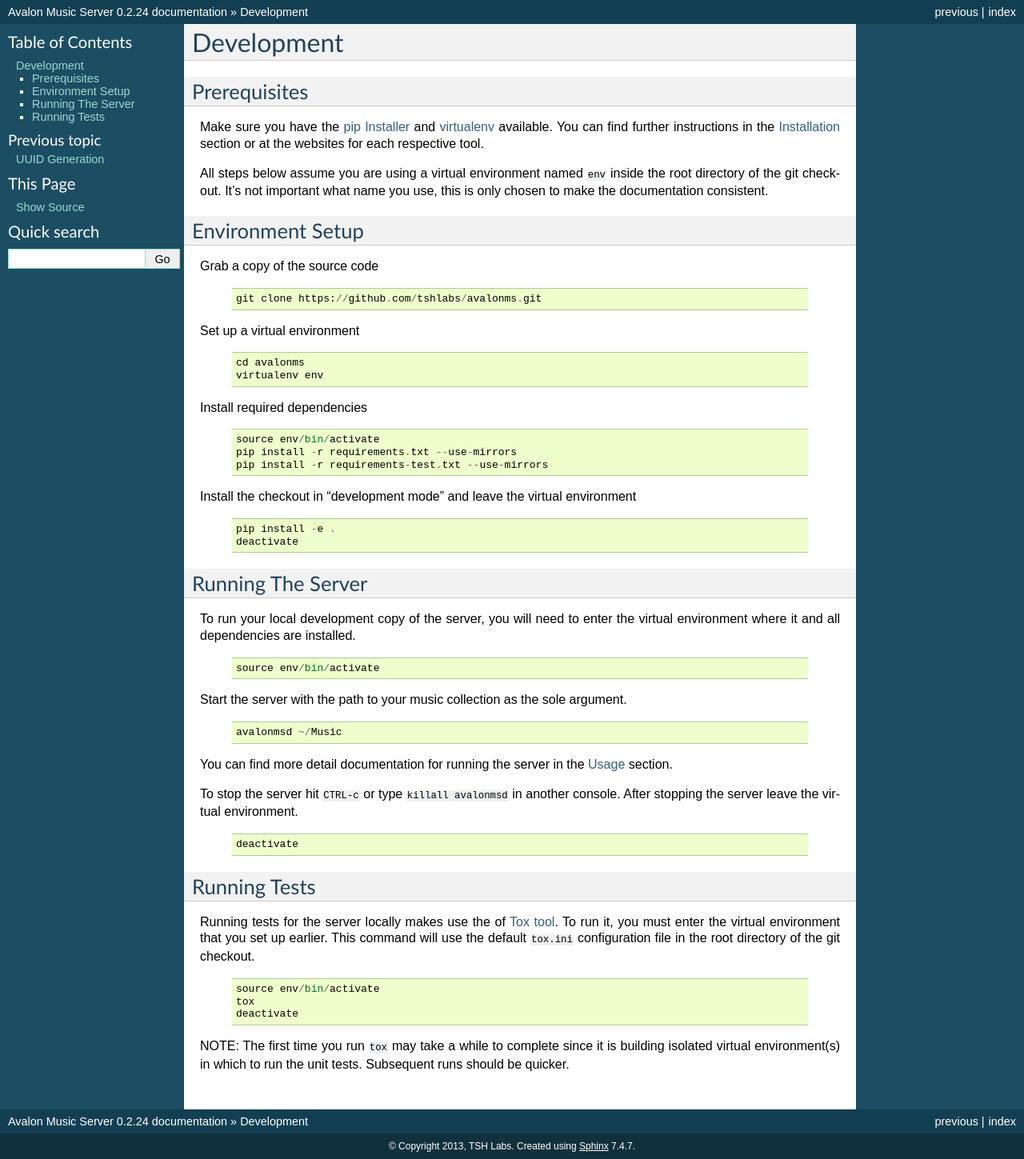
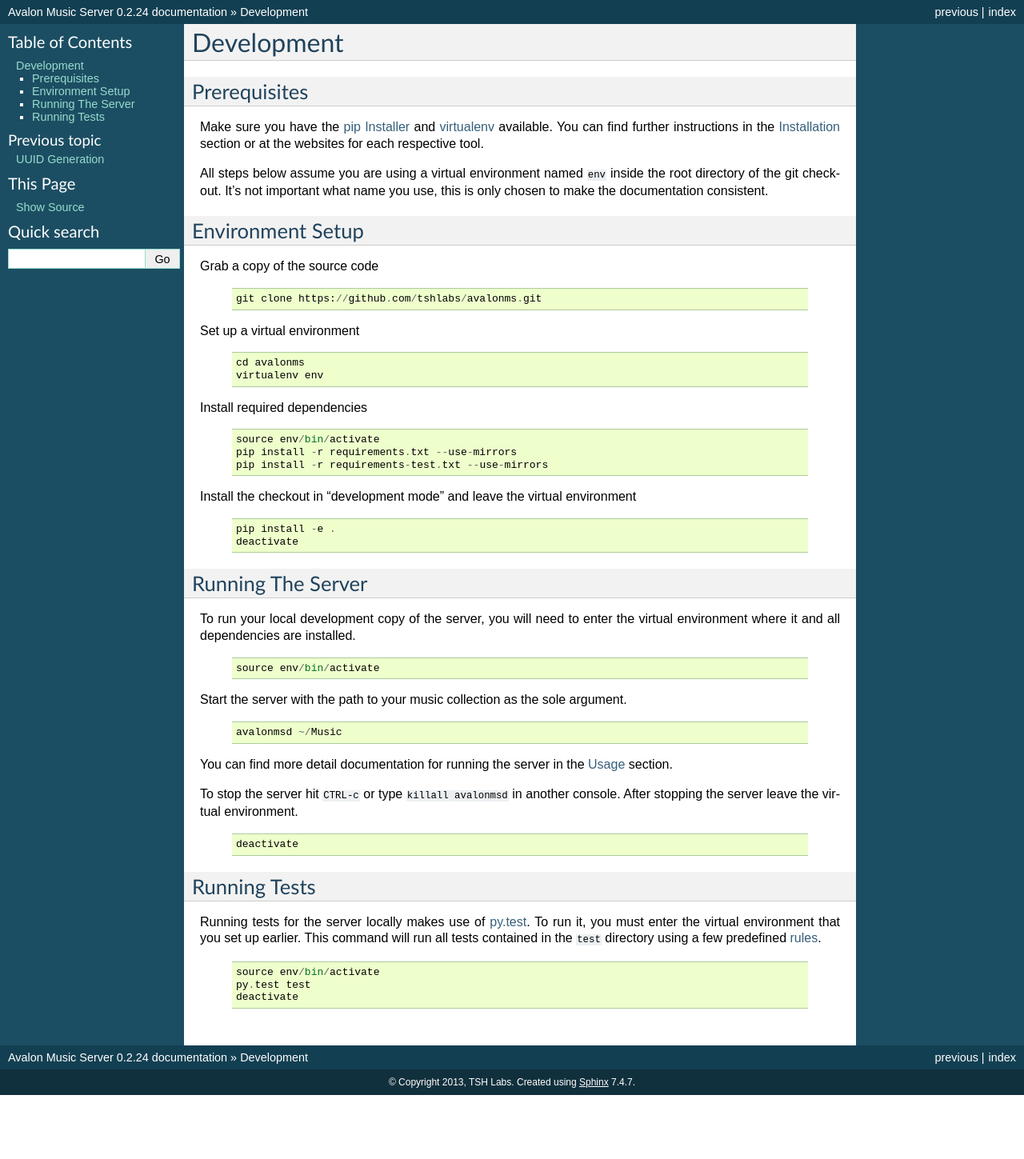
Before and after one commit to 56quarters/avalonms, a Sphinx documentation site: the page built from doc/development.rst, in a window 1280 px wide. Shown: the whole page at 80% size. Built offline with Sphinx 7.4.7, drawn with Linux system fonts in a browser that asks for light colours; after the commit the page ends 1369 px from its top, so only the background shows below that.

Commit message:
Doc updates

```diff
--- a/doc/development.rst
+++ b/doc/development.rst
@@ -74,17 +74,13 @@
 Running Tests
 ~~~~~~~~~~~~~
 
-Running tests for the server locally makes use the of
-`Tox tool <https://tox.readthedocs.org/>`_. To run it, you must enter the virtual
-environment that you set up earlier. This command will use the default ``tox.ini``
-configuration file in the root directory of the git checkout.
+Running tests for the server locally makes use of `py.test <http://pytest.org/>`_. To run
+it, you must enter the virtual environment that you set up earlier. This command will run
+all tests contained in the ``test`` directory using a few predefined
+`rules <http://pytest.org/latest/goodpractises.html#test-discovery>`_.
 
   ::
 
     source env/bin/activate
-    tox
+    py.test test
     deactivate
-
-NOTE: The first time you run ``tox`` may take a while to complete since it is building
-isolated virtual environment(s) in which to run the unit tests. Subsequent runs should
-be quicker.
```
Also changed, not shown: 1 other file.
